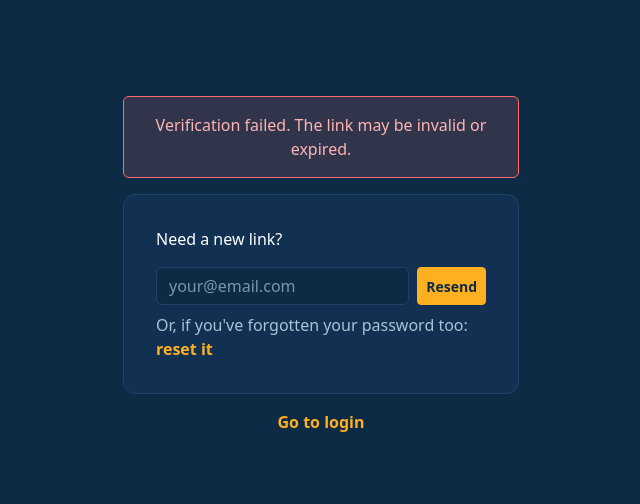
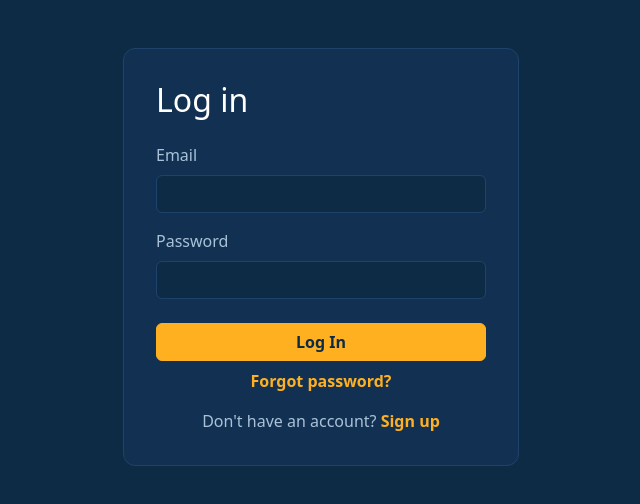
Before and after one commit to SamBatlemento/calendar, a React (Vite) app in the folder web/: page /login in a window 1280 px wide. Shown: the top 504 px of the page, without its empty margins (319-959 px from the left). Built offline with nearby package versions, Linux system fonts and the light colour scheme; no server answers.

Commit message:
Resend Email Verification and Email Recovery

```diff
--- a/web/src/pages/LoginPage.jsx
+++ b/web/src/pages/LoginPage.jsx
@@ -1,74 +1,55 @@
-import { useEffect, useState } from 'react';
-import { useParams, Link } from 'react-router-dom';
-import { Container, Alert, Spinner, Form, Button } from 'react-bootstrap';
-import client from '../api/client';
-import { resendVerification } from '../api/auth';
+import { useState } from 'react';
+import { Form, Button, Container, Alert } from 'react-bootstrap';
+import { useNavigate, Link } from 'react-router-dom';
+import { useAuth } from '../context/AuthContext';
 
-export default function VerifyEmailPage() {
-  const { token } = useParams();
-  const [status, setStatus] = useState('loading'); // 'loading' | 'success' | 'error'
-  const [message, setMessage] = useState('');
+export default function LoginPage() {
+  const { login } = useAuth();
+  const navigate = useNavigate();
+  const [form, setForm] = useState({ email: '', password: '' });
+  const [error, setError] = useState(null);
 
-  const [resendEmail, setResendEmail] = useState('');
-  const [resendStatus, setResendStatus] = useState(null);
-
-  useEffect(() => {
-    client.post('/verify-email', { token })
-      .then(() => {
-        setStatus('success');
-        setMessage('Your email has been verified. You can now log in.');
-      })
-      .catch((err) => {
-        setStatus('error');
-        setMessage(err.response?.data?.error || 'Verification failed. The link may be invalid or expired.');
-      });
-  }, [token]);
-
-  const handleResend = async (e) => {
+  const handleSubmit = async (e) => {
     e.preventDefault();
-    setResendStatus(null);
+    setError(null);
     try {
-      const { data } = await resendVerification(resendEmail);
-      setResendStatus(data.message);
-    } catch {
-      setResendStatus('Could not resend right now. Please try again in a few minutes.');
+      const user = await login(form.email, form.password);
+      navigate(user.role === 'Coach' ? '/coach' : '/athlete');
+    } catch (err) {
+      setError(err.response?.data?.error || 'Invalid email or password.');
     }
   };
 
   return (
-    <main className="theme-page" aria-labelledby="verify-heading">
-      <Container className="mt-5 text-center" style={{ maxWidth: 420 }}>
-        <h2 id="verify-heading" className="visually-hidden">Email verification status</h2>
-
-        {status === 'loading' && <Spinner animation="border" role="status">
-          <span className="visually-hidden">Verifying your email...</span>
-        </Spinner>}
-
-        {status !== 'loading' && (
-          <Alert variant={status === 'success' ? 'success' : 'danger'}>{message}</Alert>
-        )}
-
-        {status === 'error' && (
-          <div className="theme-card text-start mt-3 mb-3">
-            <p className="theme-heading mb-3">Need a new link?</p>
-            <Form onSubmit={handleResend} className="d-flex gap-2 mb-2">
-              <Form.Group controlId="resend-verify-email" className="mb-0 flex-grow-1">
-                <Form.Label className="visually-hidden">Email</Form.Label>
-                <Form.Control
-                  type="email" placeholder="your@email.com"
-                  value={resendEmail} onChange={(e) => setResendEmail(e.target.value)} required
-                />
-              </Form.Group>
-              <Button type="submit" size="sm" className="theme-btn-primary">Resend</Button>
-            </Form>
-            {resendStatus && <div className="theme-muted mb-2">{resendStatus}</div>}
-            <div className="theme-muted">
-              Or, if you've forgotten your password too: <Link to="/forgot-password" className="theme-link">reset it</Link>
-            </div>
+    <main className="theme-page" aria-labelledby="login-heading">
+      <Container style={{ maxWidth: 420 }}>
+        <div className="theme-card">
+          <h2 id="login-heading" className="theme-heading mb-4">Log in</h2>
+          {error && <Alert variant="danger">{error}</Alert>}
+          <Form onSubmit={handleSubmit}>
+            <Form.Group className="mb-3" controlId="login-email">
+              <Form.Label>Email</Form.Label>
+              <Form.Control
+                type="email" value={form.email}
+                onChange={(e) => setForm({ ...form, email: e.target.value })} required
+              />
+            </Form.Group>
+            <Form.Group className="mb-4" controlId="login-password">
+              <Form.Label>Password</Form.Label>
+              <Form.Control
+                type="password" value={form.password}
+                onChange={(e) => setForm({ ...form, password: e.target.value })} required
+              />
+            </Form.Group>
+            <Button type="submit" className="w-100 theme-btn-primary">Log In</Button>
+          </Form>
+          <div className="text-center mt-2">
+            <Link to="/forgot-password" className="theme-link">Forgot password?</Link>
           </div>
-        )}
-
-        <Link to="/login" className="theme-link">Go to login</Link>
+          <div className="text-center mt-3 theme-muted">
+            Don't have an account? <Link to="/signup" className="theme-link">Sign up</Link>
+          </div>
+        </div>
       </Container>
     </main>
   );
--- a/web/src/pages/VerifyEmailPage.jsx
+++ b/web/src/pages/VerifyEmailPage.jsx
@@ -1,12 +1,16 @@
 import { useEffect, useState } from 'react';
 import { useParams, Link } from 'react-router-dom';
-import { Container, Alert, Spinner } from 'react-bootstrap';
+import { Container, Alert, Spinner, Form, Button } from 'react-bootstrap';
 import client from '../api/client';
+import { resendVerification } from '../api/auth';
 
 export default function VerifyEmailPage() {
   const { token } = useParams();
   const [status, setStatus] = useState('loading'); // 'loading' | 'success' | 'error'
   const [message, setMessage] = useState('');
+
+  const [resendEmail, setResendEmail] = useState('');
+  const [resendStatus, setResendStatus] = useState(null);
 
   useEffect(() => {
     client.post('/verify-email', { token })
@@ -20,16 +24,50 @@ export default function VerifyEmailPage() {
       });
   }, [token]);
 
+  const handleResend = async (e) => {
+    e.preventDefault();
+    setResendStatus(null);
+    try {
+      const { data } = await resendVerification(resendEmail);
+      setResendStatus(data.message);
+    } catch {
+      setResendStatus('Could not resend right now. Please try again in a few minutes.');
+    }
+  };
+
   return (
     <main className="theme-page" aria-labelledby="verify-heading">
       <Container className="mt-5 text-center" style={{ maxWidth: 420 }}>
         <h2 id="verify-heading" className="visually-hidden">Email verification status</h2>
+
         {status === 'loading' && <Spinner animation="border" role="status">
           <span className="visually-hidden">Verifying your email...</span>
         </Spinner>}
+
         {status !== 'loading' && (
           <Alert variant={status === 'success' ? 'success' : 'danger'}>{message}</Alert>
         )}
+
+        {status === 'error' && (
+          <div className="theme-card text-start mt-3 mb-3">
+            <p className="theme-heading mb-3">Need a new link?</p>
+            <Form onSubmit={handleResend} className="d-flex gap-2 mb-2">
+              <Form.Group controlId="resend-verify-email" className="mb-0 flex-grow-1">
+                <Form.Label className="visually-hidden">Email</Form.Label>
+                <Form.Control
+                  type="email" placeholder="your@email.com"
+                  value={resendEmail} onChange={(e) => setResendEmail(e.target.value)} required
+                />
+              </Form.Group>
+              <Button type="submit" size="sm" className="theme-btn-primary">Resend</Button>
+            </Form>
+            {resendStatus && <div className="theme-muted mb-2">{resendStatus}</div>}
+            <div className="theme-muted">
+              Or, if you've forgotten your password too: <Link to="/forgot-password" className="theme-link">reset it</Link>
+            </div>
+          </div>
+        )}
+
         <Link to="/login" className="theme-link">Go to login</Link>
       </Container>
     </main>
```
